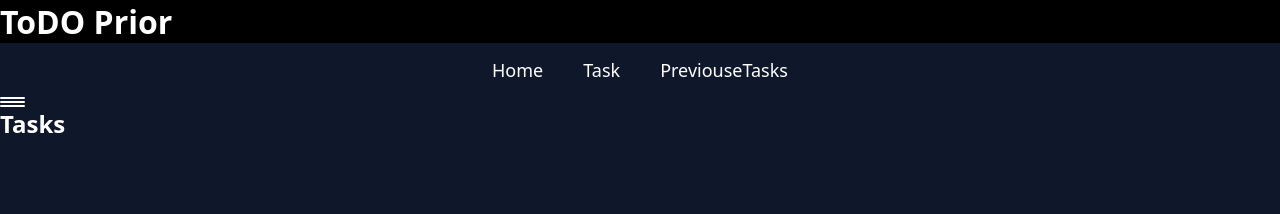
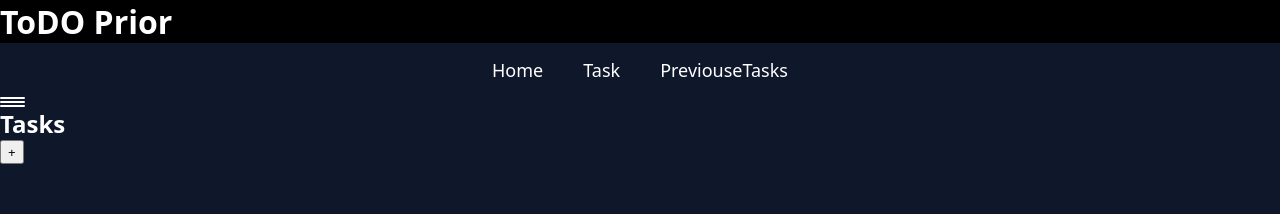
Before and after one commit to caleroedwarn-prog/typescript-react, a React (Create React App) app: page /tasks in a window 1280 px wide. Shown: the top 214 px of the page. Built offline with nearby package versions, Linux system fonts and the light colour scheme.

Commit message:
creating and rendering tasks

```diff
--- a/src/pages/Task.tsx
+++ b/src/pages/Task.tsx
@@ -1,8 +1,27 @@
+import { useState } from "react";
+import TaskForm from "./form";
+
 function Tasks(){
+    const [isModalOpen, setIsModalOpen] = useState(false);
+
     return(
-        <>
+        <div className={`task-page ${isModalOpen ? "blurred" : ""}`}>
         <h2> Tasks </h2>
-        </>
+        <button type="button" className="add-task-btn" onClick={() => setIsModalOpen(true)}> + </button>
+
+        {/* modal */}
+        {isModalOpen && (
+            <div className="modal-overlay" onClick={() => setIsModalOpen(false)}>
+                <div className="modal-content" onClick={(e) => e.stopPropagation()}>
+                    <button type="button" title="Close" className="Modal-close" onClick={() => setIsModalOpen(false)}>&times;</button>
+                    <form />
+                </div>
+            </div>
+        )}
+        <div className="task-list">
+
+        </div>
+        </div>
     );
 }
 export default Tasks;
```
